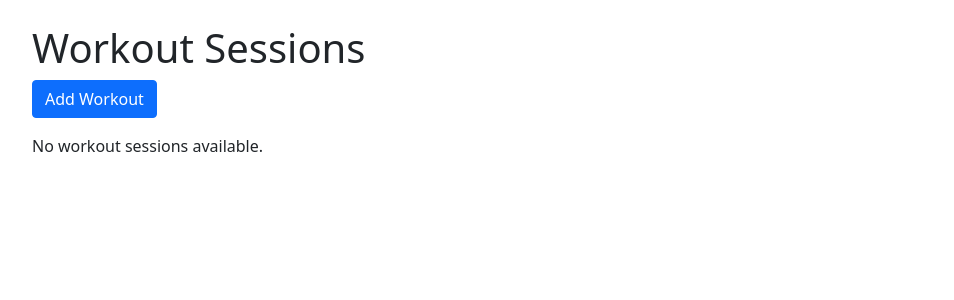
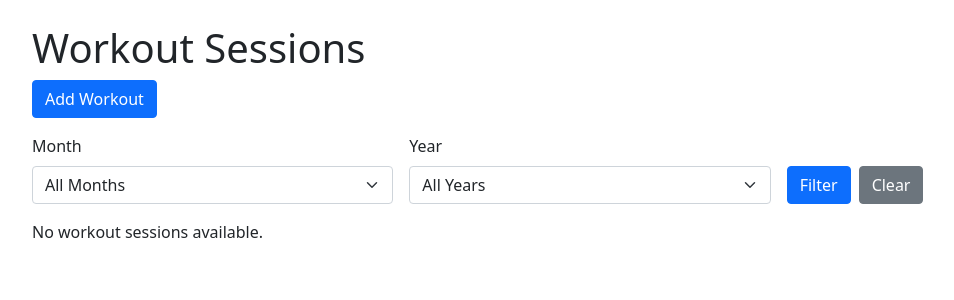
Before and after one commit to dz-py/cs412, a Django app: page /project/workouts/ in a window 1280 px wide. Shown: the part 58-358 px from the top of the page, without its empty margins (50-1004 px from the left). Run offline with Django 5.2, Linux system fonts and the light colour scheme; a user stored in the database is signed in; data comes from the database, SQL or seed files in the repository; both versions use the stored data as it was after the commit.

Commit message:
added documentations

```diff
--- a/mini_fb/views.py
+++ b/mini_fb/views.py
@@ -1,3 +1,8 @@
+# mini_fb/views.py
+#
+# This file contains the views for the mini_fb app.
+# It handles the logic for displaying pages and processing user input.
+
 from django.shortcuts import render, redirect
 from django.views.generic import ListView, DetailView, CreateView, UpdateView, DeleteView, View
 from django.urls import reverse
--- a/project/apps.py
+++ b/project/apps.py
@@ -1,6 +1,12 @@
+# project/apps.py
+#
+# This file contains the configuration for the project app.
+# It defines the app's name and default settings.
+
 from django.apps import AppConfig
 
 
 class ProjectConfig(AppConfig):
+    """ Configuration class for the project app """
     default_auto_field = 'django.db.models.BigAutoField'
     name = 'project'
--- a/project/templates/project/exercise_confirm_delete.html
+++ b/project/templates/project/exercise_confirm_delete.html
@@ -1,3 +1,9 @@
+<!-- project/templates/project/exercise_confirm_delete.html -->
+<!--
+    Template for confirming the deletion of an exercise.
+    Displays a confirmation message and options to delete or cancel.
+-->
+
 {% extends 'project/base.html' %}
 
 {% block content %}
--- a/project/templates/project/exercise_detail.html
+++ b/project/templates/project/exercise_detail.html
@@ -1,3 +1,9 @@
+<!-- project/templates/project/exercise_detail.html -->
+<!--
+    Template for displaying detailed information about a specific exercise.
+    Shows the exercise name, muscle group, and equipment used.
+-->
+
 {% extends 'project/base.html' %}
 
 {% block content %}
--- a/project/templates/project/exercise_form.html
+++ b/project/templates/project/exercise_form.html
@@ -1,3 +1,9 @@
+<!-- project/templates/project/exercise_form.html -->
+<!--
+    Template for creating or editing an exercise.
+    Displays a form to input exercise details like name, muscle group, and equipment.
+-->
+
 {% extends 'project/base.html' %}
 
 {% block content %}
--- a/project/templates/project/workout_session_list.html
+++ b/project/templates/project/workout_session_list.html
@@ -1,8 +1,54 @@
+<!-- project/templates/project/workout_session_list.html -->
+<!--
+    Template for displaying a list of workout sessions.
+    Allows users to filter sessions by month and year, view workout details, or add new sessions.
+-->
+
 {% extends 'project/base.html' %}
 
 {% block content %}
+<!-- Page Title and Add Workout Button -->
 <h1>Workout Sessions</h1>
 <a href="{% url 'project:workout_session_create' %}" class="btn btn-primary mb-3">Add Workout</a>
+
+<!-- Month/Year Filter Form -->
+<form method="get" class="mb-3">
+    <div class="row g-3">
+        <!-- Month Dropdown -->
+        <div class="col-md-4">
+            <label for="month" class="form-label">Month</label>
+            <select class="form-select" id="month" name="month">
+                <option value="">All Months</option>
+                {% for month_num, month_name in months %}
+                <option value="{{ month_num }}" {% if request.GET.month == month_num|stringformat:"02d" %}selected{% endif %}>
+                    {{ month_name }}
+                </option>
+                {% endfor %}
+            </select>
+        </div>
+
+        <!-- Year Dropdown -->
+        <div class="col-md-4">
+            <label for="year" class="form-label">Year</label>
+            <select class="form-select" id="year" name="year">
+                <option value="">All Years</option>
+                {% for year in years %}
+                <option value="{{ year }}" {% if request.GET.year == year|stringformat:"04d" %}selected{% endif %}>
+                    {{ year }}
+                </option>
+                {% endfor %}
+            </select>
+        </div>
+
+        <!-- Filter and Clear Buttons -->
+        <div class="col-md-4 d-flex align-items-end">
+            <button type="submit" class="btn btn-primary">Filter</button>
+            <a href="{% url 'project:workout_session_list' %}" class="btn btn-secondary ms-2">Clear</a>
+        </div>
+    </div>
+</form>
+
+<!-- Workout Sessions List -->
 <div class="row">
     {% for session in workout_sessions %}
     <div class="col-md-6 mb-4">
@@ -15,11 +61,13 @@
                     <strong>Notes:</strong> {{ session.notes }}
                     {% endif %}
                 </p>
+                <!-- Link to view workout session details -->
                 <a href="{% url 'project:workout_session_detail' session.pk %}" class="btn btn-primary">View Details</a>
             </div>
         </div>
     </div>
     {% empty %}
+    <!-- Message if no workout sessions are available -->
     <div class="col">
         <p>No workout sessions available.</p>
     </div>
--- a/project/views.py
+++ b/project/views.py
@@ -1,22 +1,29 @@
+# project/views.py
+#
+# This file contains all the view functions and classes for the project app.
+# It handles the logic for displaying pages and processing user input.
+
 from django.shortcuts import render, redirect
 from django.views.generic import ListView, DetailView, TemplateView, CreateView, UpdateView, DeleteView
 from .models import Exercise, WorkoutSession, WorkoutEntry, Set
 from django.contrib.auth.mixins import LoginRequiredMixin
 from .forms import SignUpForm, ExerciseForm, WorkoutSessionForm, WorkoutEntryFormSet, SetFormSet
 from django.urls import reverse_lazy
+from django.utils import timezone
+from datetime import datetime
+from calendar import month_name
 
-# Create your views here.
 
 class HomeView(TemplateView):
+    ''' Display the home page with recent workouts and quick stats '''
     template_name = 'project/home.html'
 
     def get_context_data(self, **kwargs):
+        ''' Add context data for the home page '''
         context = super().get_context_data(**kwargs)
-
-        # Get the current user
         user = self.request.user
 
-        # Add workout entry formset context
+        # Add workout entry formsets
         if self.request.POST:
             context['workout_entry_formset'] = WorkoutEntryFormSet(
                 self.request.POST,
@@ -40,27 +47,14 @@ class HomeView(TemplateView):
                     prefix=f'sets-{i}'
                 )
 
-        # Add stats context
+        # Add workout stats
         if user.is_authenticated:
-            # Recent workouts
             context['recent_workouts'] = WorkoutSession.objects.filter(
                 user=user
             ).order_by('-date')[:5]
-
-            # Total exercises
-            context['total_exercises'] = Exercise.objects.filter(
-                user=user
-            ).count()
-
-            # Total workouts
-            context['total_workouts'] = WorkoutSession.objects.filter(
-                user=user
-            ).count()
-
-            # Total sets
-            context['total_sets'] = Set.objects.filter(
-                workout_entry__session__user=user
-            ).count()
+            context['total_exercises'] = Exercise.objects.filter(user=user).count()
+            context['total_workouts'] = WorkoutSession.objects.filter(user=user).count()
+            context['total_sets'] = Set.objects.filter(workout_entry__session__user=user).count()
         else:
             context['recent_workouts'] = []
             context['total_exercises'] = 0
@@ -71,81 +65,136 @@ class HomeView(TemplateView):
 
 
 class ExerciseListView(LoginRequiredMixin, ListView):
+    ''' Display a list of all exercises with filtering options '''
     model = Exercise
     template_name = 'project/exercise_list.html'
     context_object_name = 'exercises'
 
     def get_queryset(self):
-        return Exercise.objects.filter(user=self.request.user)
+        ''' Return exercises filtered by muscle group if provided '''
+        queryset = Exercise.objects.filter(user=self.request.user)
+        muscle_group = self.request.GET.get('muscle_group')
+        if muscle_group:
+            queryset = queryset.filter(muscle_group__icontains=muscle_group)
+        return queryset
 
-class ExerciseDetailView(DetailView):
+    def get_context_data(self, **kwargs):
+        ''' Add muscle group filter options to context '''
+        context = super().get_context_data(**kwargs)
+        context['muscle_groups'] = Exercise.objects.filter(
+            user=self.request.user
+        ).values_list('muscle_group', flat=True).distinct()
+        return context
+
+
+class ExerciseDetailView(LoginRequiredMixin, DetailView):
+    ''' Display details of a specific exercise '''
     model = Exercise
     template_name = 'project/exercise_detail.html'
     context_object_name = 'exercise'
 
+
 class WorkoutSessionListView(LoginRequiredMixin, ListView):
+    ''' Display a list of all workout sessions with filtering options '''
     model = WorkoutSession
     template_name = 'project/workout_session_list.html'
     context_object_name = 'workout_sessions'
 
     def get_queryset(self):
-        return WorkoutSession.objects.filter(user=self.request.user)
+        ''' Return workout sessions filtered by month and year '''
+        queryset = WorkoutSession.objects.filter(user=self.request.user)
+        month = self.request.GET.get('month')
+        year = self.request.GET.get('year')
+
+        if month and year:
+            queryset = queryset.filter(date__year=year, date__month=month)
+        elif month:
+            queryset = queryset.filter(date__month=month)
+        elif year:
+            queryset = queryset.filter(date__year=year)
+
+        return queryset.order_by('-date')
+
+    def get_context_data(self, **kwargs):
+        ''' Add months and years for filtering to context '''
+        context = super().get_context_data(**kwargs)
+        dates = WorkoutSession.objects.filter(user=self.request.user).dates('date', 'month').order_by('-date')
+        context['months'] = [(i, month_name[i]) for i in range(1, 13)]
+        context['years'] = sorted(set(date.year for date in dates), reverse=True)
+        return context
+
 
 class WorkoutSessionDetailView(LoginRequiredMixin, DetailView):
+    ''' Display details of a specific workout session '''
     model = WorkoutSession
     template_name = 'project/workout_session_detail.html'
     context_object_name = 'workout_session'
 
     def get_queryset(self):
+        ''' Return workout sessions owned by the current user '''
         return WorkoutSession.objects.filter(user=self.request.user)
 
     def get_context_data(self, **kwargs):
+        ''' Add workout entries and their sets to context '''
         context = super().get_context_data(**kwargs)
-        # Get all workout entries and prefetch their related sets
         context['workout_entries'] = WorkoutEntry.objects.filter(
             session=self.object
         ).select_related('exercise').prefetch_related('sets')
         return context
 
+
 class SignUpView(CreateView):
+    ''' View for user registration '''
     form_class = SignUpForm
     success_url = reverse_lazy('project:login')
     template_name = 'project/signup.html'
 
+
 class ExerciseCreateView(LoginRequiredMixin, CreateView):
+    ''' Create a new exercise '''
     model = Exercise
     form_class = ExerciseForm
     template_name = 'project/exercise_form.html'
     success_url = reverse_lazy('project:exercise_list')
 
     def form_valid(self, form):
+        ''' Assign the logged-in user as owner of the exercise '''
         form.instance.user = self.request.user
         return super().form_valid(form)
 
+
 class ExerciseUpdateView(LoginRequiredMixin, UpdateView):
+    ''' Update an existing exercise '''
     model = Exercise
     form_class = ExerciseForm
     template_name = 'project/exercise_form.html'
     success_url = reverse_lazy('project:exercise_list')
 
     def get_queryset(self):
+        ''' Only allow the user to update their own exercises '''
         return Exercise.objects.filter(user=self.request.user)
 
+
 class ExerciseDeleteView(LoginRequiredMixin, DeleteView):
+    ''' Delete an existing exercise '''
     model = Exercise
     template_name = 'project/exercise_confirm_delete.html'
     success_url = reverse_lazy('project:exercise_list')
 
     def get_queryset(self):
+        ''' Only allow the user to delete their own exercises '''
         return Exercise.objects.filter(user=self.request.user)
 
+
 class WorkoutSessionCreateView(LoginRequiredMixin, CreateView):
+    ''' Create a new workout session with entries and sets '''
     model = WorkoutSession
     form_class = WorkoutSessionForm
     template_name = 'project/workout_session_form.html'
     success_url = reverse_lazy('project:workout_session_list')
 
     def get_context_data(self, **kwargs):
+        ''' Add workout entry formsets to context '''
         context = super().get_context_data(**kwargs)
         if self.request.POST:
             context['workout_entry_formset'] = WorkoutEntryFormSet(
@@ -155,11 +204,11 @@ class WorkoutSessionCreateView(LoginRequiredMixin, CreateView):
             )
             for i, form in enumerate(context['workout_entry_formset']):
                 form.prefix = f'entries-{i}'
-                form.set_formset = SetFormSet(
+                form.set_formset(SetFormSet(
                     self.request.POST,
                     instance=form.instance,
                     prefix=f'sets-{i}'
-                )
+                ))
         else:
             context['workout_entry_formset'] = WorkoutEntryFormSet(
                 prefix='entries',
@@ -167,13 +216,14 @@ class WorkoutSessionCreateView(LoginRequiredMixin, CreateView):
             )
             for i, form in enumerate(context['workout_entry_formset']):
                 form.prefix = f'entries-{i}'
-                form.set_formset = SetFormSet(
+                form.set_formset(SetFormSet(
                     instance=form.instance,
                     prefix=f'sets-{i}'
-                )
+                ))
         return context
 
     def form_valid(self, form):
+        ''' Save the workout session, entries, and sets '''
         context = self.get_context_data()
         workout_entry_formset = context['workout_entry_formset']
 
@@ -201,14 +251,16 @@ class WorkoutSessionCreateView(LoginRequiredMixin, CreateView):
 
             return redirect(self.get_success_url())
 
-        # If invalid
+        # If invalid, re-render form
         return self.render_to_response(self.get_context_data(form=form))
 
 
 class WorkoutSessionDeleteView(LoginRequiredMixin, DeleteView):
+    ''' Delete an existing workout session '''
     model = WorkoutSession
     template_name = 'project/workout_session_confirm_delete.html'
     success_url = reverse_lazy('project:workout_session_list')
 
     def get_queryset(self):
+        ''' Only allow the user to delete their own workout sessions '''
         return WorkoutSession.objects.filter(user=self.request.user)
```
Also changed, not shown: project/admin.py (+14 -8 lines), project/forms.py (+13 -0 lines), project/models.py (+5 -9 lines), project/templates/project/base.html (+8 -0 lines), project/templates/project/exercise_list.html (+23 -0 lines), project/templates/project/home.html (+20 -10 lines), project/templates/project/signup.html (+7 -0 lines), project/templates/project/workout_session_confirm_delete.html (+14 -13 lines), project/templates/project/workout_session_detail.html (+15 -1 lines), project/templates/project/workout_session_form.html (+25 -12 lines), project/templates/registration/login.html (+10 -1 lines), project/urls.py (+10 -0 lines), db.sqlite3.
